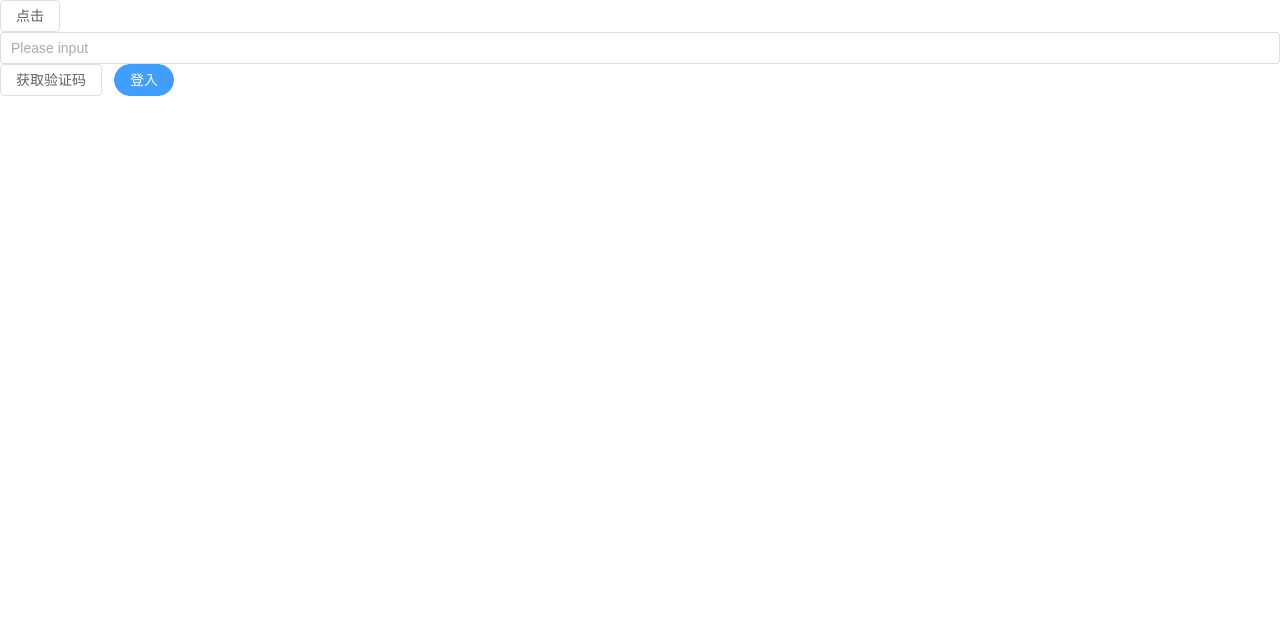
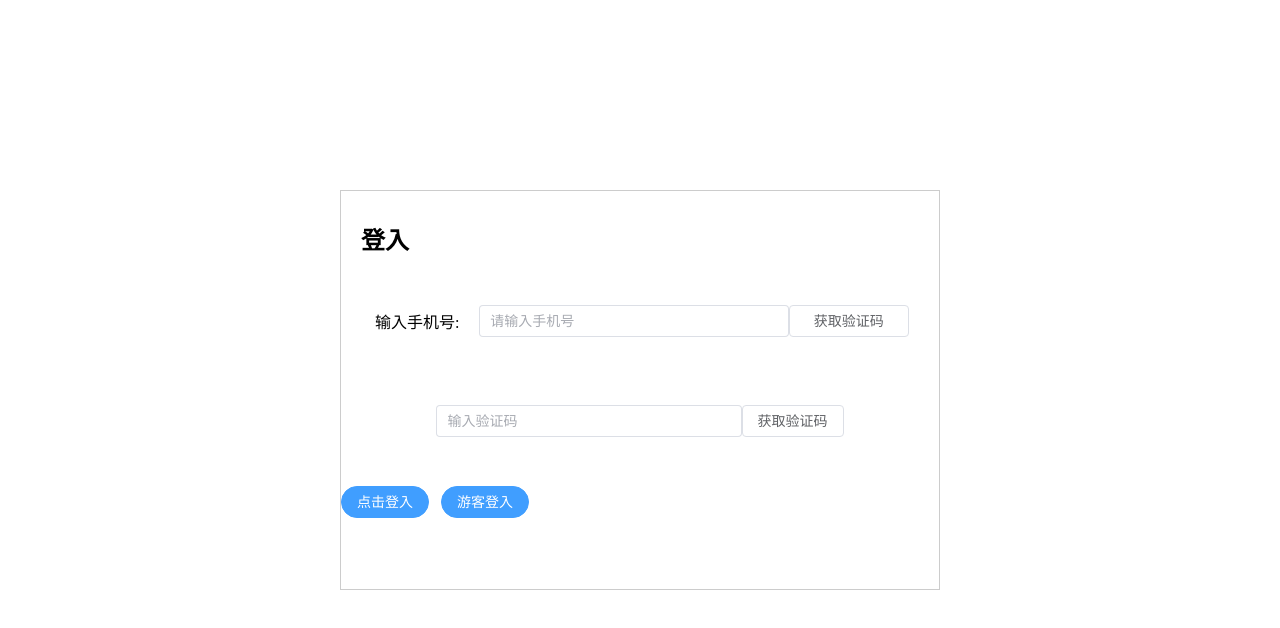
Before and after one commit to Chb123123/dome-netease-pc, a Vue app: page /login in a window 1280 px wide. Shown: the top 628 px of the page. Built offline with nearby package versions, Linux system fonts and the light colour scheme; no server answers.

Commit message:
新增代码

```diff
--- a/src/router/index.js
+++ b/src/router/index.js
@@ -17,23 +17,29 @@ const router = createRouter({
         {
           path: 'discover',
           component: () => import('@/views/home/discover/index.vue')
+        },
+        // 用户喜欢的音乐列表
+        {
+          path: 'userLike',
+          component: () => import('@/views/user/userLike.vue')
         }
       ]
     },
     { path: '/login', component: () => import('@/views/login') },
     // 歌单详情页
-    { path: '/playListAbout', component: () => import('@/views/playListAbout/playListAbout.vue') }
+    { path: '/playListAbout', component: () => import('@/views/playListAbout/playListAbout.vue') },
+
   ]
 
 })
-let userInfo = JSON.parse(localStorage.getItem('userInfo'))
-console.log(userInfo)
+
 // 导航守卫
-// router.beforeEach((from, to) => {
-//   console.log(to.fullPath)
-//   if(to.fullPath !== '/login' && !userInfo) {
-//     return '/login'
-//   }
-// })
+router.beforeEach((to, from, next) => {
+  let userInfo = JSON.parse(localStorage.getItem('userInfo'))
+  if(to.path !== '/login' && !userInfo) {
+    return next('/login')
+  }
+  next()
+})
 
 export default router
--- a/src/views/home/Home.vue
+++ b/src/views/home/Home.vue
@@ -18,6 +18,7 @@ import { ElMessage } from 'element-plus'
 	let tableList = ref([
 		{ id: 0, text: '首页', icon: '', linkTo: '/home/homePage'},
 		{ id: 1, text: '发现', icon: '', linkTo: '/home/discover' },
+		{ id: 2, text: '我喜欢', icon: '', linkTo: '/home/userLike' },
 	])
 	let checkItemId = ref(0)
 	function open(title) {
@@ -38,10 +39,20 @@ import { ElMessage } from 'element-plus'
 	}
 	function checkItem(id) {
 		checkItemId.value = id
-		console.log(checkItemId)
+		sessionStorage.removeItem('checkItemId')
+		sessionStorage.setItem('checkItemId', id)
 	}
 	create: {
 		// getTableList()
+		// 获取选中的标签 ID
+		let checkItem = sessionStorage.getItem('checkItemId')
+		if(!checkItem) {
+			sessionStorage.setItem('checkItemId', 0)
+			checkItemId.value = 0
+		} else {
+			checkItemId.value = parseInt(sessionStorage.getItem('checkItemId'))
+		}
+		console.log(checkItemId)
 	}
 </script>
 
--- a/src/views/home/mainView/index.vue
+++ b/src/views/home/mainView/index.vue
@@ -86,6 +86,26 @@
 									</div>
 								</div>
 							</div>
+							<!-- 排行榜 -->
+							<!-- 推荐歌单 -->
+							<div class="functionModule">
+								<h3 class="titleStyle">
+									排行榜
+									<router-link class="moreBtn" to="">
+										更多
+										<el-icon><ArrowRight /></el-icon>
+									</router-link>
+								</h3>
+								<div class="moduleBox">
+									<div class="functionItem" v-for="item in recommendPlayList" :key="item.creativeId" @click="gotoPlayListAbout(item)">
+											<img
+												:src="item.uiElement.image.imageUrl"
+												alt=""
+											/>
+										<div class="lineHeightOverFrom">{{ item.uiElement.mainTitle.title }}</div>
+									</div>
+								</div>
+							</div>
 						</div>
 					</template>
 				</el-skeleton>
@@ -107,6 +127,8 @@ let recommendPlayList = ref([]);
 // 是否显示加载动画
 let loading = ref(true);
 const instance = getCurrentInstance()
+// 排行榜数据
+let musicRankingList = ref([])
 // 获取首页数据
 const getHomeDate = function () {
 	loading.value = true;
@@ -115,12 +137,14 @@ const getHomeDate = function () {
 	})
 		.then((res) => {
 			if (res.data.code === 200) {
-				// console.log(res.data.data.blocks[1]);
+				// console.log(res.data.data.blocks);
 				// 首页轮播图
-				// imageList.value = res.data.data.blocks[0].extInfo.banners;
+				imageList.value = res.data.data.blocks[0].extInfo.banners;
 				// 推荐歌单
 				recommendPlayList.value = res.data.data.blocks[1].creatives
-				console.log(recommendPlayList.value[0].uiElement.image)
+				// 排行榜
+				musicRankingList.value = res.data.data.blocks[3].creatives
+				console.log(musicRankingList)
 			} else {
 				open("获取数据失败！！");
 			}
@@ -132,19 +156,19 @@ const getHomeDate = function () {
 		});
 };
 // 获取每日歌单列表
-// function getPlayLiat() {
-// 	http({
-// 		url: "/personalized",
-// 	})
-// 		.then((res) => {
-// 			if (res.data.code === 200) {
-// 				everyPlayList.value = res.data.result;
-// 				console.log(everyPlayList);
-// 			} else {
-// 				open("获取推荐歌单失败!!");
-// 			}
-// 		})
-// }
+function getPlayLiat() {
+	http({
+		url: "/program/recommend",
+	})
+	.then((res) => {
+		if (res.data.code === 200) {
+			// everyPlayList.value = res.data.result;
+			console.log(res);
+		} else {
+			open("获取推荐歌单失败!!");
+		}
+	})
+}
 
 // 消息弹窗
 const open = (title) => {
--- a/src/views/login/index.vue
+++ b/src/views/login/index.vue
@@ -1,9 +1,21 @@
 <template>
-	<div>
-		<el-button @click="getLogin">点击</el-button>
-		<el-input v-model="input" placeholder="Please input" />
+	<div class="container-main">
+		<div class="pageMain">
+			<div class="loginContent">
+				<h2 class="titleStyle">登入</h2>
+				<div class="inputStyle">
+					<span style="flex: 0.2; text-align: right; margin-right: 20px;">输入手机号:</span>
+					<el-input v-model="userPhone" placeholder="请输入手机号" />
+					<el-button @click="getVerificationCode" style="flex: 0.2;" :disabled="btnIsUsable">{{ btnValue }}</el-button>
+				</div>
+				<div class="inputStyle">
+					<el-input v-model="captcha" placeholder="输入验证码" />
 					<el-button @click="getVerificationCode">获取验证码</el-button>
-		<el-button type="primary" round>登入</el-button>
+				</div>
+				<el-button type="primary" round @click="getLogin">点击登入</el-button>
+				<el-button type="primary" round @click="visitorLogin">游客登入</el-button>
+			</div>
+		</div>
 	</div>
 </template>
 
@@ -11,25 +23,37 @@
 import { ElMessage } from "element-plus";
 import { ref, getCurrentInstance } from "vue";
 import axios from "@/util/require";
-let input = ref("");
+// 用户手机号
+let userPhone = ref("");
+// 通过手机号获取的验证码
+let captcha = ref('')
+// 发送验证码按钮是否可用
+let btnIsUsable = ref(false)
+let btnValue = ref('获取验证码')
 const instance = getCurrentInstance();
 function getLogin() {
+	if(captcha !== '' && userPhone !== '') {
 		axios({
 			method: "POST",
 			url: "/captcha/verify",
 			data: {
-			phone: 18296638530,
-			captcha: 4752, // captcha 表示手机接收到的验证码
+				phone: userPhone,
+				captcha: captcha, // captcha 表示手机接收到的验证码
 			},
 		}).then((res) => {
 			console.log(res.data);
 			if (res.data.code === 200) {
 				if (instance !== null) {
 					const _this = instance.appContext.config.globalProperties;
-				_this.$router.push("/");
+					_this.$router.push('/');
 				}
+			} else {
+				open2('验证失败,请重新输入')
 			}
 		});
+	} else {
+		open2('手机号或验证码不能为空!')
+	}
 }
 function getUserInfo() {
 	axios({
@@ -37,9 +61,11 @@ function getUserInfo() {
 	}).then((res) => {
 		if (res.data.data.code === 200) {
 			console.log(res.data.data.account);
+			// 将获取到用户信息保存到本地
 			localStorage.setItem("userInfo", JSON.stringify(res.data.data.account));
 		} else {
 			open2();
+			// 当请求接口返回的状态码不为 200 时,删除本地存储的用户信息
 			localStorage.removeItem("userInfo");
 		}
 	});
@@ -49,20 +75,109 @@ function open2() {
 }
 // 获取验证码
 function getVerificationCode() {
-	console.log(input.value);
+	if(userPhone !== "") {
 		axios({
-		url: "/captcha/sent",
-		params: {
-			phone: input.value,
-		},
+			url: "/captcha/sent?phone=" + userPhone,
+			// params: {
+			// 	phone: parseInt(userPhone),
+			// },
 		}).then((res) => {
-		console.log(res);
+			console.log(res.data);
+			console.log(userPhone)
+			if(res.data.code === 200) {
+				btnIsUsable.value = true
+				let num = 60
+				let timer = setInterval(() => {
+					num --
+					btnValue.value = num + '秒后重试'
+					if(num === 0) {
+						btnIsUsable.value = false
+						clearInterval(timer)
+					}
+				}, 1000)
+				ElMessage({
+					type: 'success',
+					message: '发送验证码成功,注意查收!'
+				})
+			} else {
+				ElMessage({
+					type: 'error',
+					message: '发送验证码失败,请稍后重试!'
+				})
+			}
 		});
+	} else {
+		open2('请输入手机号!')
+	}
+}
+// 游客登入
+function visitorLogin () {
+	axios({
+		method: 'get',
+		url: '/register/anonimous'
+	}).then(res => {
+		if(res.data.code === 200) {
+			let userInfo = {
+				userId: res.data.userId,
+				cookie: res.data.cookie
+			}
+			if(localStorage.getItem('userInfo')) {
+				localStorage.removeItem('userInfo')
+				localStorage.setItem('userInfo', JSON.stringify(userInfo))
+			} else {
+				localStorage.setItem('userInfo', JSON.stringify(userInfo))
+			}
+			instance.appContext.config.globalProperties.$router.push('/')
+		}
+	})
+}
+// 监测登入状态
+function monitorLogin () {
+	axios({
+		url: '/login/status'
+	}).then(res => {
+		console.log(res.data.data)
+	})
 }
 created: {
 	// console.log(instance.appContext.config.globalProperties.$router.push('/'))
 	getUserInfo();
+	monitorLogin()
 }
 </script>
 
-<style></style>
+<style lang="scss" scoped>
+.pageMain {
+	position: relative;
+	width: 100vw;
+	height: calc(100vh - 20px);
+	padding: 20px;
+	// 登入样式
+	.loginContent {
+		position: absolute;
+		top: 50%;
+		left: 50%;
+		transform: translate(-50%, -50%);
+		border: 1px solid #ccc;
+		width: 600px;
+		height: 400px;
+		.titleStyle {
+			padding: 30px 20px;
+			font-weight: 800;
+		}
+		// 输入框样式
+		.inputStyle {
+			display: flex;
+			align-items: center;
+			justify-content: center;
+			height: 70px;
+			width: 100%;
+			padding: 0 30px;
+			margin-bottom: 30px;
+			.el-input{
+				flex: 0.7;
+			}
+		}
+	}
+}
+</style>
--- a/src/views/playListAbout/playListAbout.vue
+++ b/src/views/playListAbout/playListAbout.vue
@@ -39,7 +39,7 @@
 								<div
 									v-for="(item, index) in playList"
 									:key="item.id"
-									class="musicItem"
+									:class="musicDetails.id === item.al.id ? 'musicItem checkMusic':'musicItem'"
 									@click="getMusicDetails(item)"
 								>
 									<!-- 歌曲列表序号 -->
@@ -57,10 +57,14 @@
 							</div>
 							<div class="musicAbout">
 								<img
-									:src="musicDetails !== {} ? musicDetails.picUrl : ''"
+									:src="musicDetails !== {} ? musicDetails.picUrl : require('@/assets/logo.png')"
 									alt=""
 								/>
 							</div>
+						</div>
+						<!-- 音乐列表模块结束，播放音乐模块开始 -->
+						<div class="playMusicMoudle">
+
 						</div>
 					</div>
 				</div>
@@ -70,7 +74,7 @@
 </template>
 
 <script setup>
-import { ref, getCurrentInstance } from "vue";
+import { ref, getCurrentInstance, reactive } from "vue";
 import axios from "@/util/require";
 import { ElMessage } from "element-plus";
 
@@ -81,6 +85,10 @@ let loading = ref(true);
 let playListAbout = ref({});
 // 接收点击获取的音乐详情
 let musicDetails = ref({});
+// 是否加载完成图片
+let isWhetherLoad = ref(true)
+// 播放当前音乐地址的 URL
+let newPlayMusicUrl = ref('')
 
 function getPlayList() {
 	loading.value = true;
@@ -113,9 +121,35 @@ function open(title) {
 }
 // 点击音乐
 function getMusicDetails(obj) {
-	console.log(obj.al);
-	musicDetails.value = obj.al;
+	if(isWhetherLoad) {
+		console.log(obj.al);
+		isWhetherLoad.value = false
+		musicDetails.value = obj.al;
+		// 获取音乐的 播放地址
+		axios({
+			url: '/song/url',
+			params: {
+				id: obj.al.id,
+			}
+		}).then(res => {
+			console.log(res.data)
+			if(res.data.code === 200) {
+				if(res.data.data[0].url) {
+					console.log(res.data.data[0].url)
+					newPlayMusicUrl.value = res.data.data[0].url
+				} else {
+					open('当前歌曲暂未有有效URL,请切换其他歌曲')
+				}
+			} else {
+				open()
+			}
+			isWhetherLoad.value = true
+		})
+	} else {
+		open('点击过快，请稍后重试!')
+	}
 }
+
 create: {
 	playListAbout = JSON.parse(localStorage.getItem("playListAbout"));
 	console.log(playListAbout.uiElement.image.imageUrl);
@@ -147,6 +181,7 @@ create: {
 		display: flex;
 		width: 100%;
 		height: 85%;
+		padding-bottom: 20px;
 		overflow: hidden;
 		// 音乐详情模块
 		.musicAbout {
@@ -170,6 +205,15 @@ create: {
 				align-items: center;
 				color: white;
 				font-size: 16px;
+				transition: all 0.3s;
+				&:hover {
+					color: #0ff;
+				}
+			}
+			// 选中的音乐
+			.checkMusic {
+				// background-color: #ccc;
+				color: #0ff;
 			}
 			.indexStyle {
 				width: 10%;
@@ -210,5 +254,13 @@ create: {
 			background: transparent;
 		}
 	}
+	// 音乐播放模块
+	.playMusicMoudle {
+		display: flex;
+		align-items: center;
+		width: 100%;
+		height: 15%;
+		border: 1px solid #ccc;
+	}
 }
 </style>
```
Lines whose indentation alone changed are shown as unchanged.
